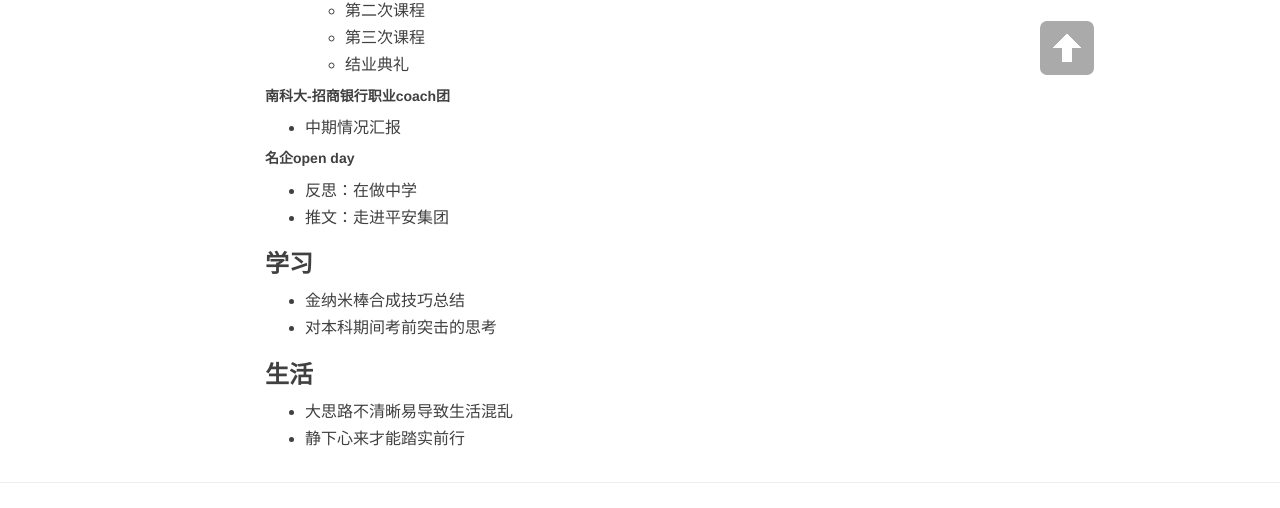
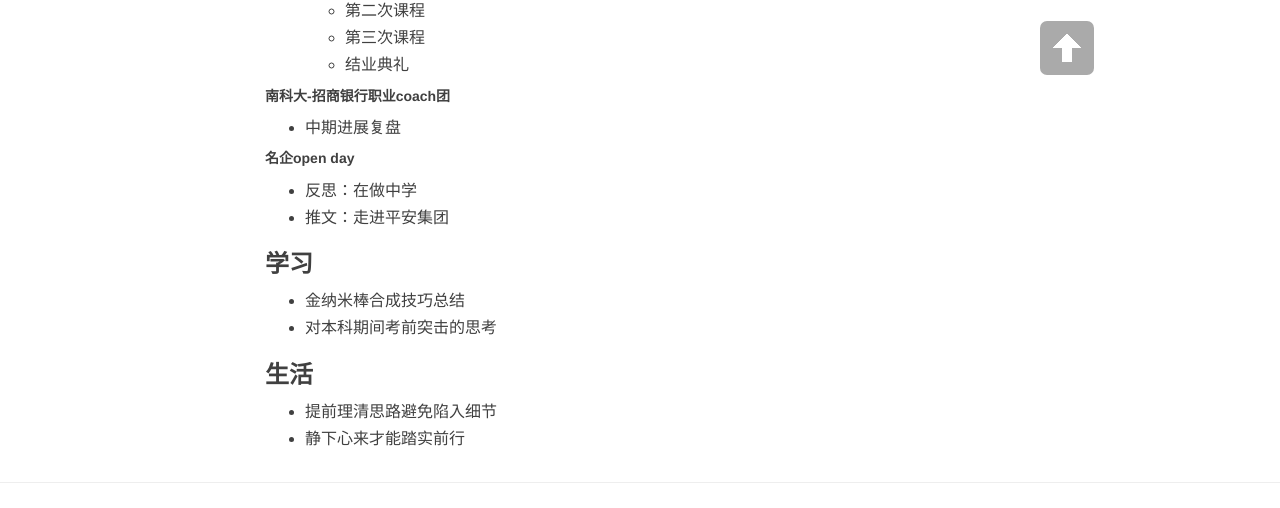
Before and after one commit to creatletter/Dalio, a Jekyll site: the page built from index.md, in a window 1280 px wide. Shown: the part 795-1303 px from the top of the page. Built offline with Jekyll 4.4.1, drawn with Linux system fonts in a browser that asks for light colours; nearby versions of some CDN libraries; our own code applies the rules of GitHub Pages for plain Markdown files; the list of posts is cut into pages by our own code.

Commit message:
Update index.md

```diff
--- a/index.md
+++ b/index.md
@@ -6,7 +6,7 @@
 ### 工作：
 ##### 南科大-民生银行“新竹计划”
 1. 复盘：
- - [结束后对流程的复盘](https://creatletter.github.io/Dalio/blog/2018/11/24/%E6%96%B0%E7%AB%B9%E8%AE%A1%E5%88%92%E6%B5%81%E7%A8%8B%E5%A4%8D%E7%9B%98/)
+ - [结束后对流程的复盘](https://creatletter.github.io/Dalio/blog/2018/12/24/%E6%96%B0%E7%AB%B9%E8%AE%A1%E5%88%92%E6%B5%81%E7%A8%8B%E5%A4%8D%E7%9B%98/)
  - [顾全大局——新竹计划第二期后的教训](https://creatletter.github.io/Dalio/%E5%B7%A5%E4%BD%9C%E5%A4%8D%E7%9B%98/2018/11/27/%E9%A1%BE%E5%85%A8%E5%A4%A7%E5%B1%80-%E6%96%B0%E7%AB%B9%E8%AE%A1%E5%88%92%E7%AC%AC%E4%BA%8C%E6%9C%9F%E8%AF%BE%E7%A8%8B%E5%A4%8D%E7%9B%98/)
 2. 成果
  - [“新竹计划合作项目书”](https://creatletter.github.io/Dalio/%E5%B7%A5%E4%BD%9C%E5%A4%8D%E7%9B%98/2018/11/24/%E9%A1%B9%E7%9B%AE%E8%AE%A1%E5%88%92%E4%B9%A6/)
@@ -17,7 +17,7 @@
   - [结业典礼](https://mp.weixin.qq.com/s?__biz=MzIxMDI3MDgyMA==&mid=2247485467&idx=1&sn=7670b9210f8eab76c60b4b5b95dd9da5&chksm=97666710a011ee067a485164a9e49533719f2a22aa8f3f615cce8c5c95d59efc33b7591d7687&mpshare=1&scene=1&srcid=1221bkKyctIgHdSHMFAE0JGd#rd)
 
 ##### 南科大-招商银行职业coach团
- - [中期情况汇报](https://creatletter.github.io/Dalio/%E5%B7%A5%E4%BD%9C%E5%A4%8D%E7%9B%98/2019/06/25/%E6%8B%9B%E8%A1%8C%E6%83%85%E5%86%B5%E6%B1%87%E6%8A%A5/)
+ - [中期进展复盘](https://creatletter.github.io/Dalio/%E5%B7%A5%E4%BD%9C%E5%A4%8D%E7%9B%98/2019/06/25/%E6%8B%9B%E8%A1%8C%E6%83%85%E5%86%B5%E6%B1%87%E6%8A%A5/)
 
 ##### 名企open day
  - [反思：在做中学](https://creatletter.github.io/Dalio/%E5%B7%A5%E4%BD%9C%E5%A4%8D%E7%9B%98/2018/12/14/%E5%9C%A8%E5%81%9A%E4%B8%AD%E5%AD%A6-%E4%B8%80%E5%88%87%E7%BB%93%E6%9D%9F%E5%90%8E/)
@@ -28,5 +28,5 @@
  - [对本科期间考前突击的思考](https://creatletter.github.io/Dalio/%E5%AD%A6%E4%B9%A0%E5%A4%8D%E7%9B%98/2019/01/20/%E5%AF%B9%E6%9C%AC%E7%A7%91%E8%80%83%E5%89%8D%E7%AA%81%E5%87%BB%E7%9A%84%E6%80%9D%E8%80%83/)
 
 ### 生活
- - [大思路不清晰易导致生活混乱](https://creatletter.github.io/Dalio/%E7%94%9F%E6%B4%BB%E5%A4%8D%E7%9B%98/2018/11/24/%E5%A4%A7%E6%80%9D%E8%B7%AF%E6%B7%B7%E4%B9%B1/)
+ - [提前理清思路避免陷入细节](https://creatletter.github.io/Dalio/%E7%94%9F%E6%B4%BB%E5%A4%8D%E7%9B%98/2019/01/03/%E6%8F%90%E5%89%8D%E7%90%86%E6%B8%85%E6%80%9D%E8%B7%AF%E4%BB%A5%E9%81%BF%E5%85%8D%E9%99%B7%E5%85%A5%E7%BB%86%E8%8A%82/)
  - [静下心来才能踏实前行](https://creatletter.github.io/Dalio/%E7%94%9F%E6%B4%BB%E5%A4%8D%E7%9B%98/2019/01/24/%E9%9D%99%E4%B8%8B%E5%BF%83%E6%9D%A5%E8%B8%8F%E5%AE%9E%E5%89%8D%E8%A1%8C/)
```
